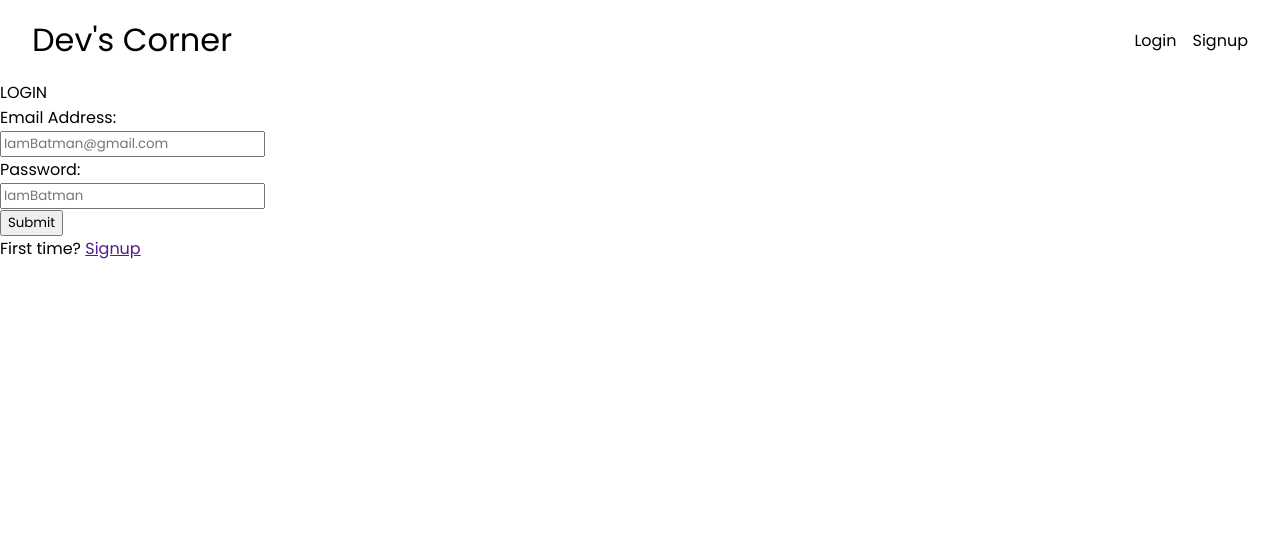
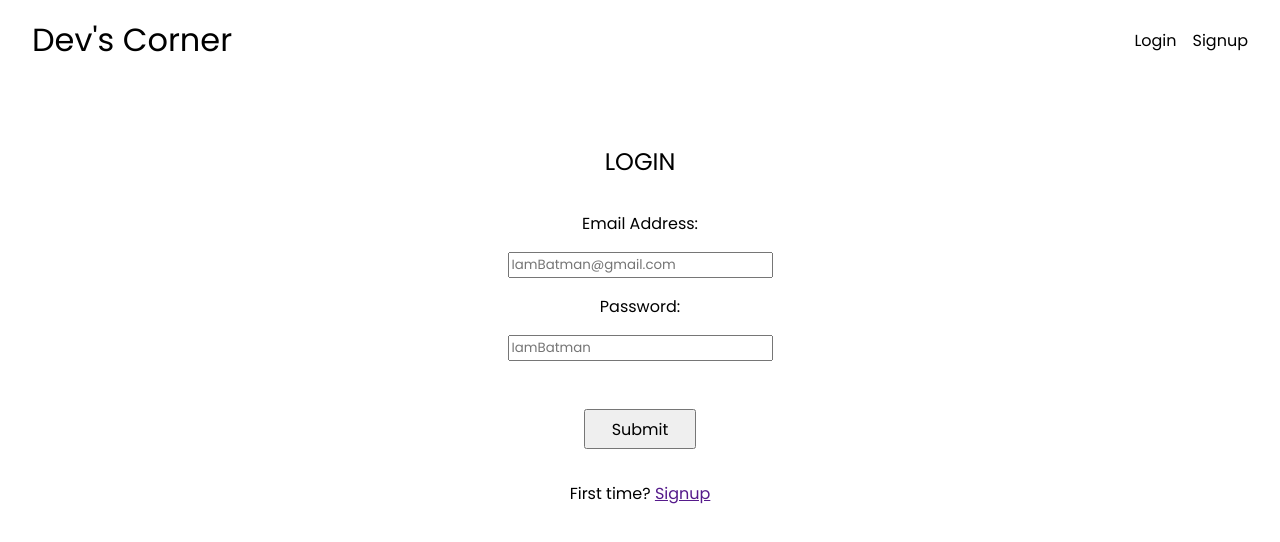
Before and after one commit to Rishikesh-Guptha/devs-corner, a React (Create React App) app: page /Login in a window 1280 px wide. Shown: the top 542 px of the page. Built offline with nearby package versions, Linux system fonts and the light colour scheme.

Commit message:
added css for login

```diff
--- /dev/null
+++ b/src/pages/login/Login.css
@@ -0,0 +1,25 @@
+label {
+    text-align: left;
+}
+
+.container {
+    text-align: center;
+}
+.heading {
+    font-size: x-large;
+        margin-top: 4rem;
+        margin-bottom: 2rem;
+    }
+
+    label,
+    input {
+        margin: 1rem 0;
+    }
+
+    .submit {
+        margin: 2rem 0;
+        font-size: medium;
+        width: 7rem;
+        height: 2.5rem;
+
+    }
--- a/src/pages/login/Login.jsx
+++ b/src/pages/login/Login.jsx
@@ -1,4 +1,5 @@
 import React from 'react'
+import './/Login.css'
 
 const Login = () => {
   return (
```
